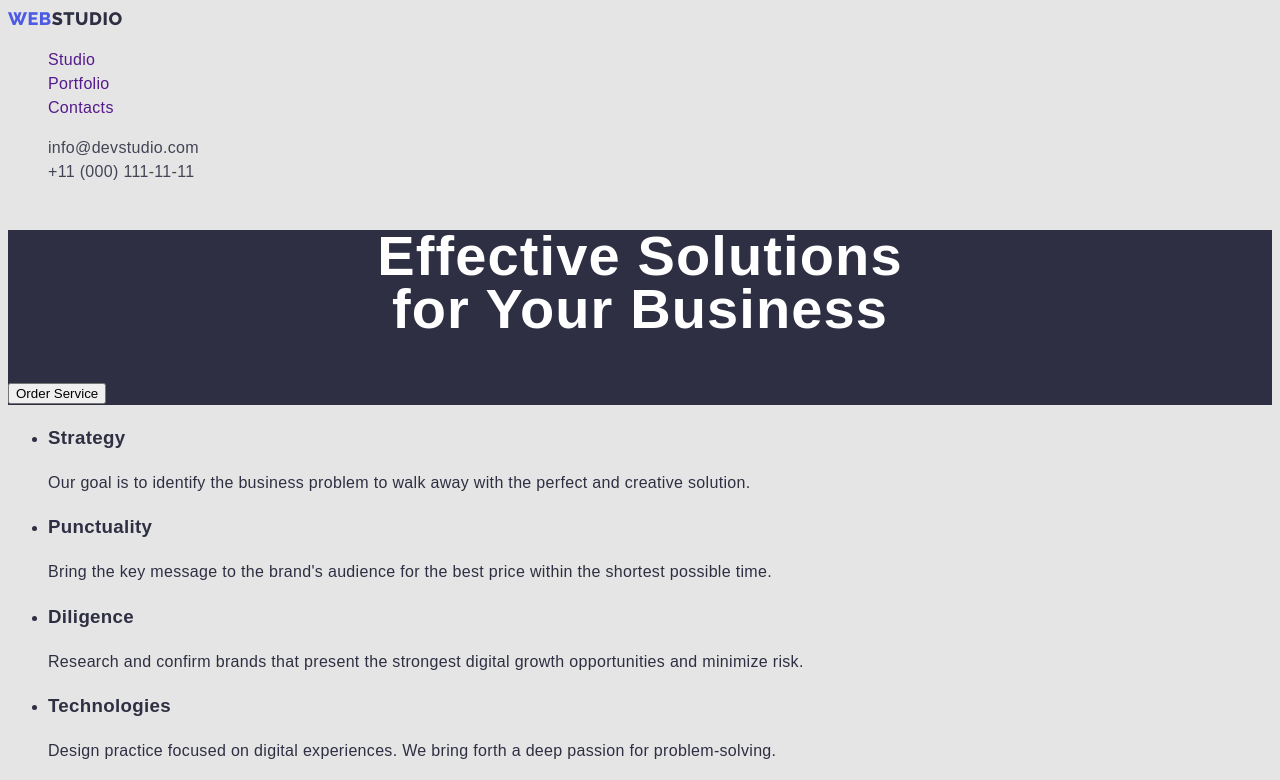
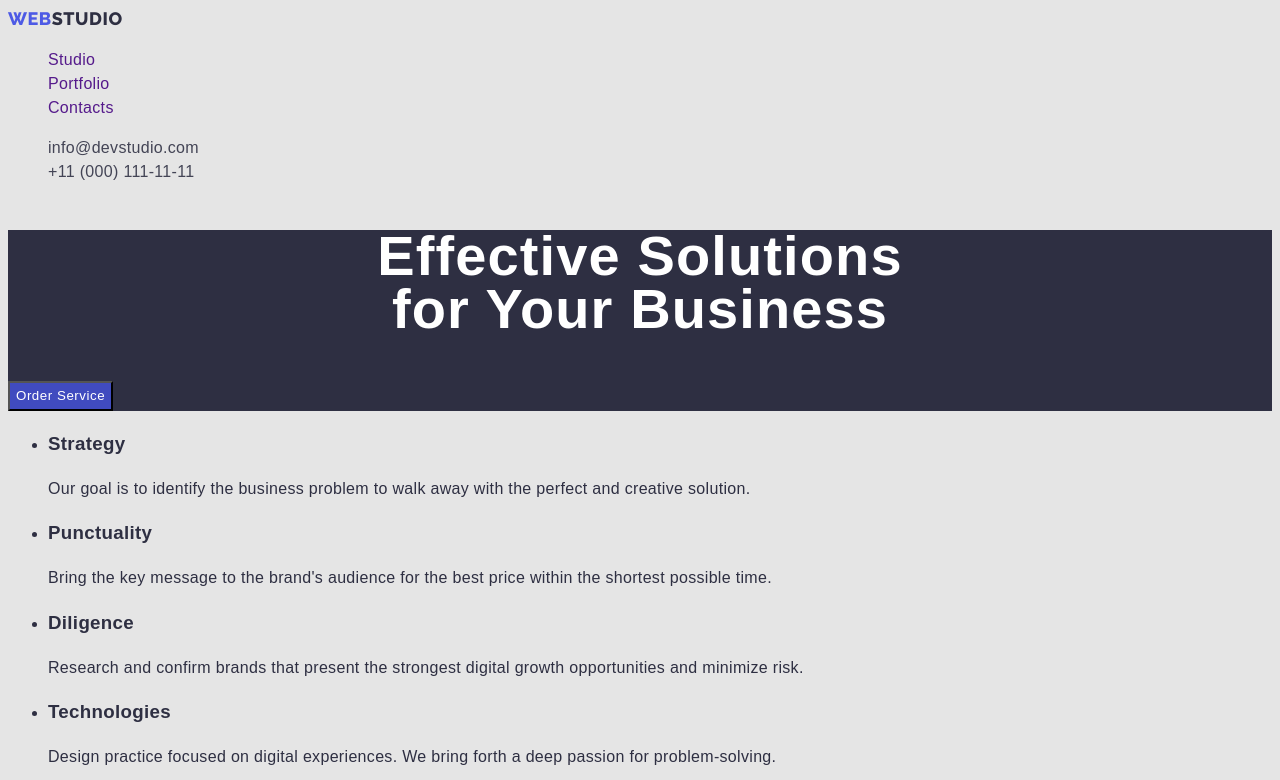
Before and after one commit to Vitaliycode1/goit-markup-hw-02, a plain HTML site: page index.html in a window 1280 px wide. Both pictures are taken after a click on the button "Order Service". Shown: the top 780 px of the page. Drawn offline with Linux system fonts and the light colour scheme.

Commit message:
update styles.css

```diff
--- a/css/styles.css
+++ b/css/styles.css
@@ -15,13 +15,15 @@
   --color-cloud: #f4f4fd;
   --color-navy-blue-modal: #2e2f42;
   --color-grey: #2e2f42;
-  --color-white: #ffffff;
+  --primary-white-color: #ffffff;
   --color-dairy: #fcfcfc;
+  /* buttons color */
 }
 
 body {
   background-color: #e5e5e5;
   font-family: var(--primary-font);
+  font-style: normal;
   font-size: 16px;
   line-height: 1.5;
   letter-spacing: 0.02em;
@@ -64,8 +66,9 @@ body {
   font-weight: 400;
   color: var(--secondary-text-color);
 }
-.contacts-item-first :hover,
-.contacts-item-first :focus {
+
+a:hover,
+a:focus {
   color: #404bbf;
 }
 /* section */
@@ -78,8 +81,23 @@ body {
   line-height: 0.93;
   text-align: center;
   letter-spacing: 0.02em;
-  color: #ffffff;
+  color: var(--primary-white-color);
 }
-.hero-btn {
-    ba
+.hero-button {
+  font-family: inherit;
+  font-weight: 500;
+  line-height: 24px;
+  display: flex;
+  align-items: center;
+  letter-spacing: 0.04em;
+  color: var(--primary-white-color);
+  background-color: var(--logo-text-color);
+  box-shadow: rgba(0, 0, 0, 0.15);
+  cursor: pointer;
 }
+.hero-button:hover,
+.hero-button:focus {
+  color: var(--primary-white-color);
+  background-color: #404bbf;
+  box-shadow: rgba(0, 0, 0, 0.15);
+}
```
